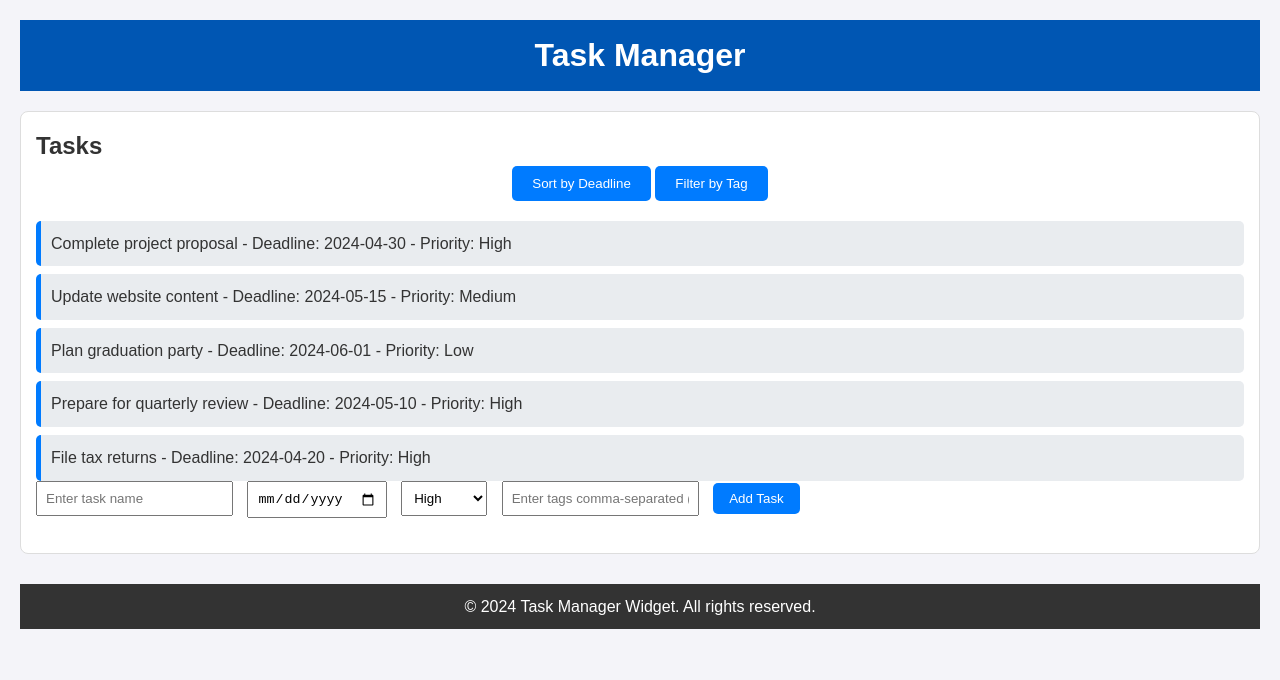
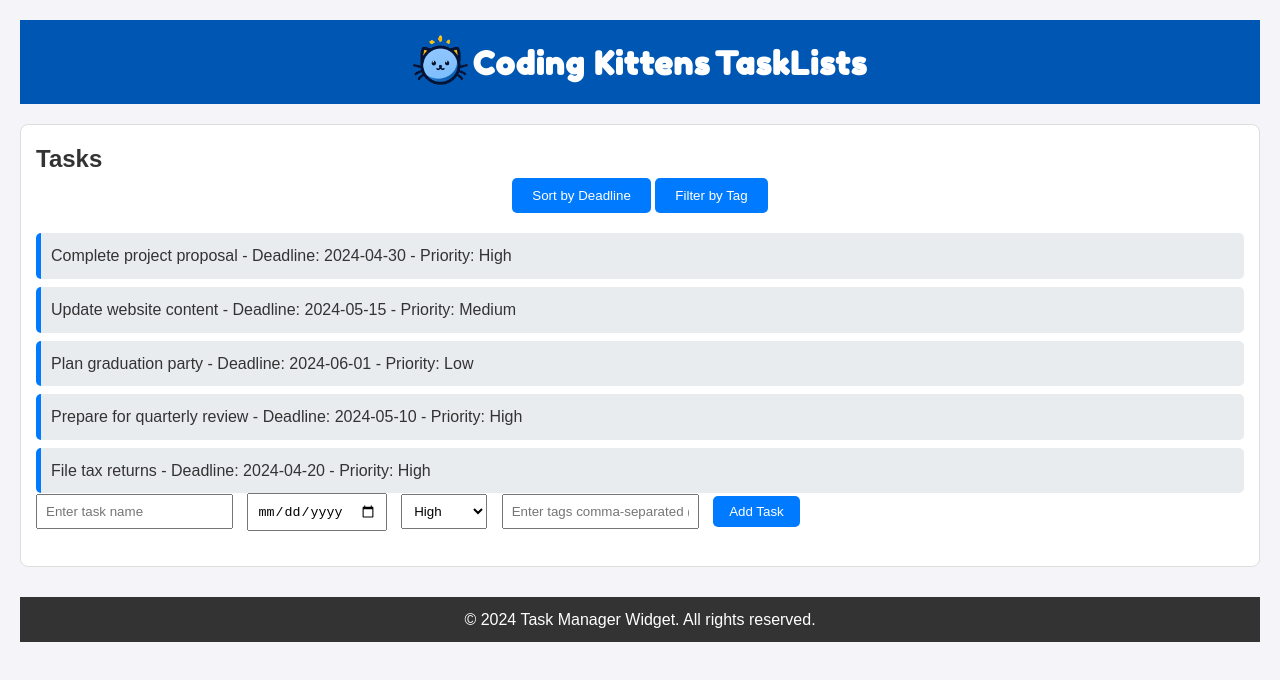
Before and after one commit to cse110-sp24-group35/warmup-exercise, a plain HTML site: page task-list/index.html in a window 1280 px wide. Drawn offline with Linux system fonts and the light colour scheme.

Commit message:
Added favicon, icon, font, and desktop class

```diff
--- a/task-list/index.html
+++ b/task-list/index.html
@@ -5,10 +5,16 @@
     <meta name="viewport" content="width=device-width, initial-scale=1.0">
     <title>Task Manager Widget</title>
     <link rel="stylesheet" href="style.css">
+    <link rel="icon" type="image/x-icon" href="Resources/iconAlpha.png">
+    <link href='https://fonts.googleapis.com/css?family=Fredoka One' rel='stylesheet'>
 </head>
 <body>
     <header>
-        <h1>Task Manager</h1>
+        <div>
+            <img src="Resources/iconAlpha.png" alt="Site Icon" class="desktop">
+            <h1 class="desktop">Coding Kittens </h1>
+            <h1 id="taskListText">TaskLists</h1>
+        </div>
     </header>
     <main>
         <section id="task-list">
--- a/task-list/style.css
+++ b/task-list/style.css
@@ -4,6 +4,17 @@
     padding: 0;
     box-sizing: border-box;
 }
+
+/*HIDES desktop class elements on phone*/
+@media screen and (max-width: 500px) {
+    .desktop{
+        display: none;
+    }
+    #taskListText{
+        top:8px;
+    }
+}
+
 
 /* Body and Document Setup */
 body {
@@ -21,8 +32,25 @@ header {
     text-align: center;
 }
 
+header > div {
+    height: 64px;
+}
+
+
 header h1 {
     margin: 0;
+    position: relative;
+    display: inline-block;
+    bottom: 5px;
+    font-family: 'Fredoka One';
+    letter-spacing: 1px;
+}
+
+header img {
+    position: relative;
+    width: auto;
+    height: 50px;
+    top: 5px;
 }
 
 main {
```
Also changed, not shown: task-list/Resources/icon.png (added), task-list/Resources/iconAlpha.png (added).
